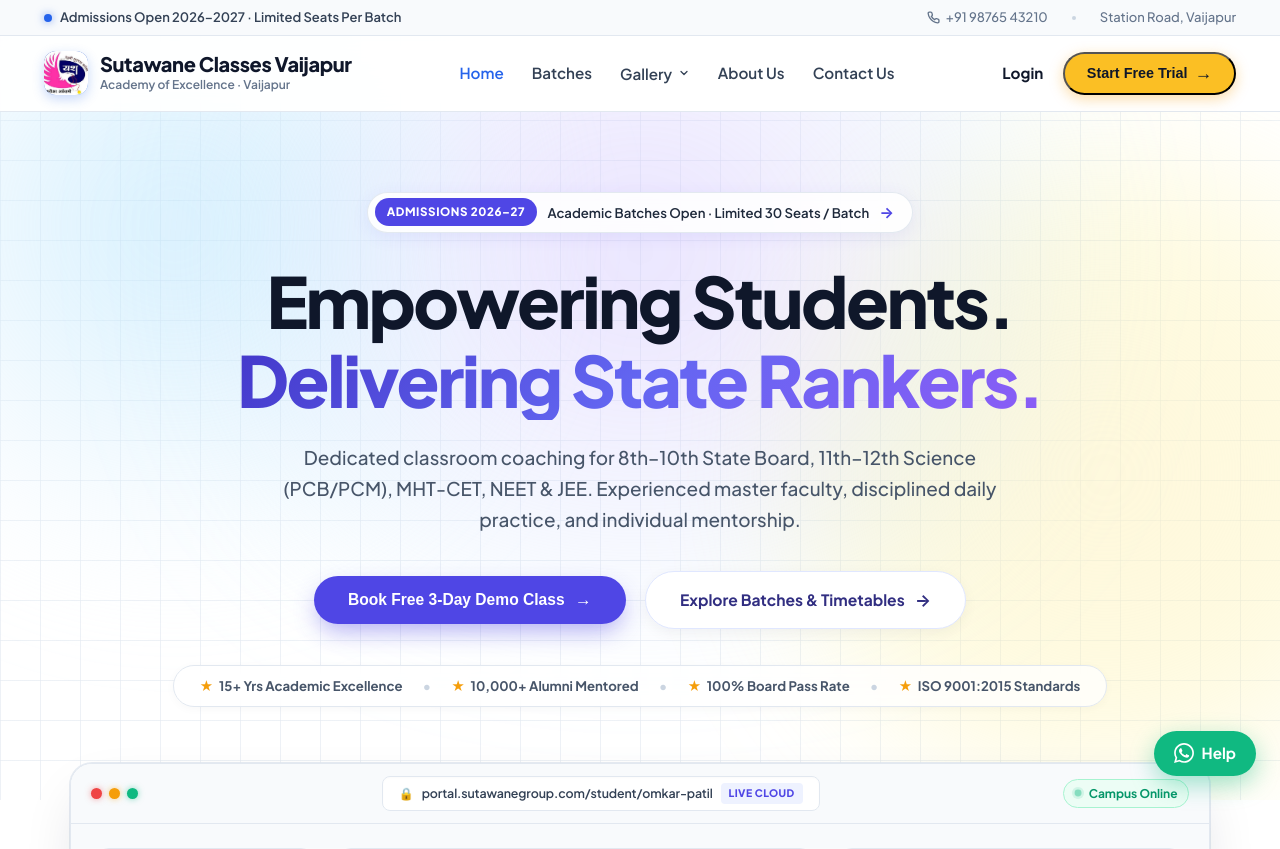
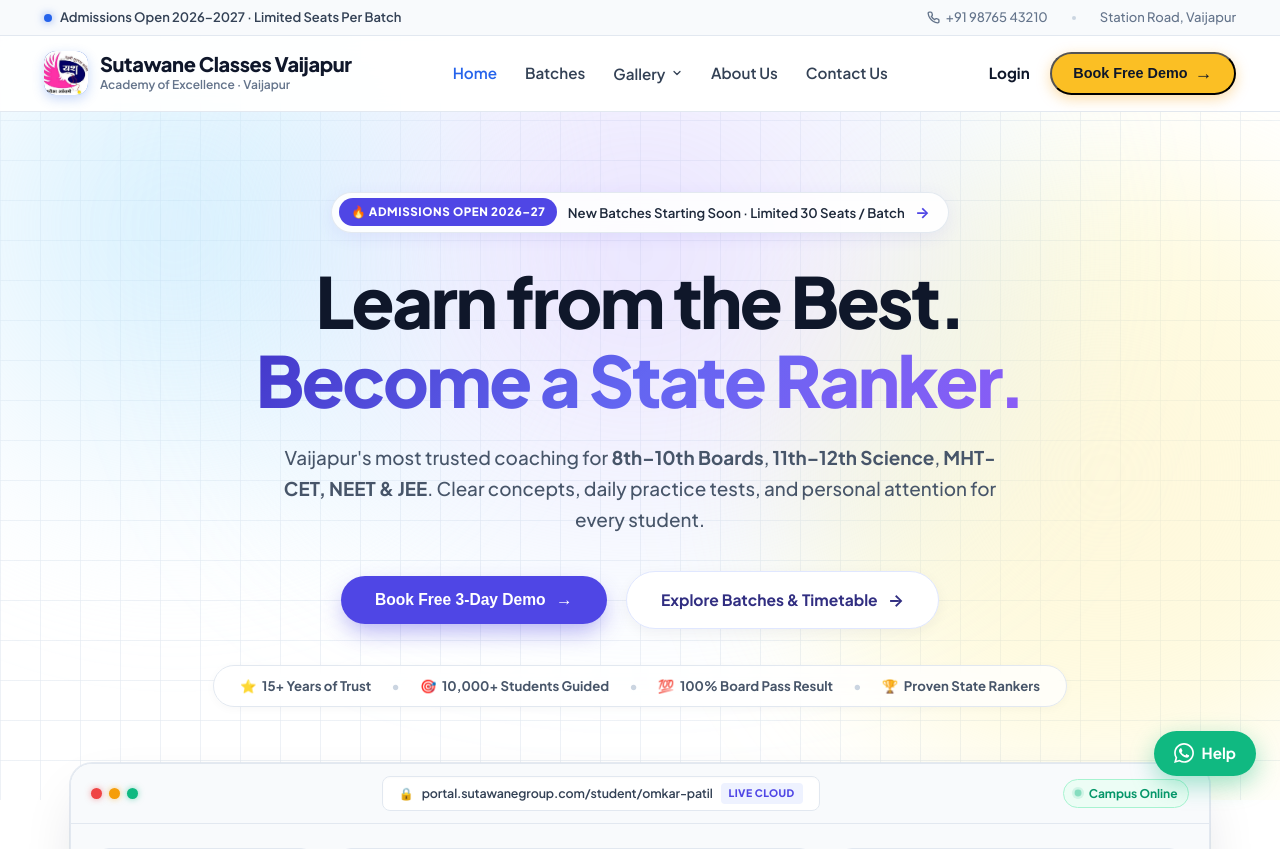
Before and after one commit to prameshwar4378/SUTAWANE-GROUP, a Django app: page / in a window 1280 px wide. Shown: the top 849 px of the page. Run offline with Django 5.2, Linux system fonts and the light colour scheme; data comes from the database, SQL or seed files in the repository; both versions use the stored data as it was after the commit; parts of the project's set-up code (start-up, migrations or seed data) failed here and were passed over; some libraries are stand-ins or nearby versions.

Commit message:
Simplify hero section wording with high-impact, eye-catching copy and coaching-relevant CTAs

```diff
--- a/apps/MyApp/templates/landing.html
+++ b/apps/MyApp/templates/landing.html
@@ -17,44 +17,44 @@
 
       <!-- Top Notification Pill -->
       <a href="#demoModal" class="hero-notification-pill" onclick="openInquiryModal(); return false;">
-        <span class="pill-badge-indigo">ADMISSIONS 2026–27</span>
-        <span class="pill-text-content">Academic Batches Open · Limited 30 Seats / Batch</span>
+        <span class="pill-badge-indigo">🔥 ADMISSIONS OPEN 2026–27</span>
+        <span class="pill-text-content">New Batches Starting Soon · Limited 30 Seats / Batch</span>
         <span class="pill-arrow-indicator">→</span>
       </a>
 
       <!-- Center Master Headline -->
       <h1 class="taskharbor-headline">
-        Empowering Students.<br>
-        <span class="gradient-text-indigo">Delivering State Rankers.</span>
+        Learn from the Best.<br>
+        <span class="gradient-text-indigo">Become a State Ranker.</span>
       </h1>
 
       <!-- Concise Professional Subtext -->
       <p class="taskharbor-subtext">
-        Dedicated classroom coaching for 8th–10th State Board, 11th–12th Science (PCB/PCM), MHT-CET, NEET &amp; JEE. Experienced master faculty, disciplined daily practice, and individual mentorship.
+        Vaijapur's most trusted coaching for <strong>8th–10th Boards</strong>, <strong>11th–12th Science</strong>, <strong>MHT-CET, NEET &amp; JEE</strong>. Clear concepts, daily practice tests, and personal attention for every student.
       </p>
 
       <!-- Dual Action Pills -->
       <div class="taskharbor-actions-row">
         <button type="button" class="btn-taskharbor-primary" onclick="openInquiryModal()">
-          <span>Book Free 3-Day Demo Class</span>
+          <span>Book Free 3-Day Demo</span>
           <span class="btn-pill-arrow">→</span>
         </button>
 
         <a href="{% url 'public_batches' %}" class="btn-taskharbor-frosted">
-          <span>Explore Batches &amp; Timetables</span>
+          <span>Explore Batches &amp; Timetable</span>
           <span class="btn-pill-arrow">→</span>
         </a>
       </div>
 
       <!-- Trust Badges Strip -->
       <div class="taskharbor-trust-strip">
-        <span class="trust-item"><span class="star-icon">★</span> 15+ Yrs Academic Excellence</span>
+        <span class="trust-item"><span class="star-icon">⭐</span> 15+ Years of Trust</span>
         <span class="trust-bullet">•</span>
-        <span class="trust-item"><span class="star-icon">★</span> 10,000+ Alumni Mentored</span>
+        <span class="trust-item"><span class="star-icon">🎯</span> 10,000+ Students Guided</span>
         <span class="trust-bullet">•</span>
-        <span class="trust-item"><span class="star-icon">★</span> 100% Board Pass Rate</span>
+        <span class="trust-item"><span class="star-icon">💯</span> 100% Board Pass Result</span>
         <span class="trust-bullet">•</span>
-        <span class="trust-item"><span class="star-icon">★</span> ISO 9001:2015 Standards</span>
+        <span class="trust-item"><span class="star-icon">🏆</span> Proven State Rankers</span>
       </div>
 
       <!-- ====================================================================
--- a/apps/MyApp/templates/public_base.html
+++ b/apps/MyApp/templates/public_base.html
@@ -126,7 +126,7 @@
           {% endif %}
 
           <button type="button" class="btn-header-trial" onclick="openInquiryModal()">
-            <span>Start Free Trial</span>
+            <span>Book Free Demo</span>
             <span style="font-weight:800;font-size:1.1rem;line-height:1;">→</span>
           </button>
 
```
Also changed, not shown: db.sqlite3.
